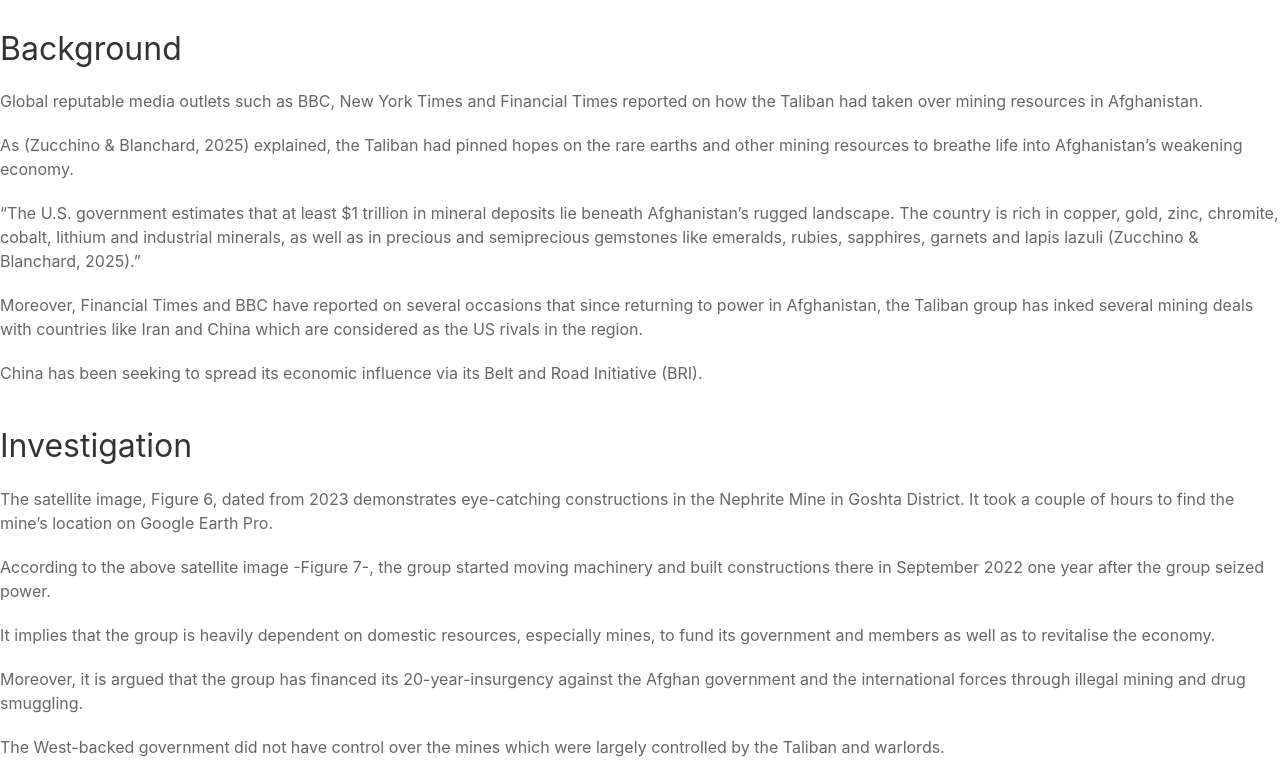
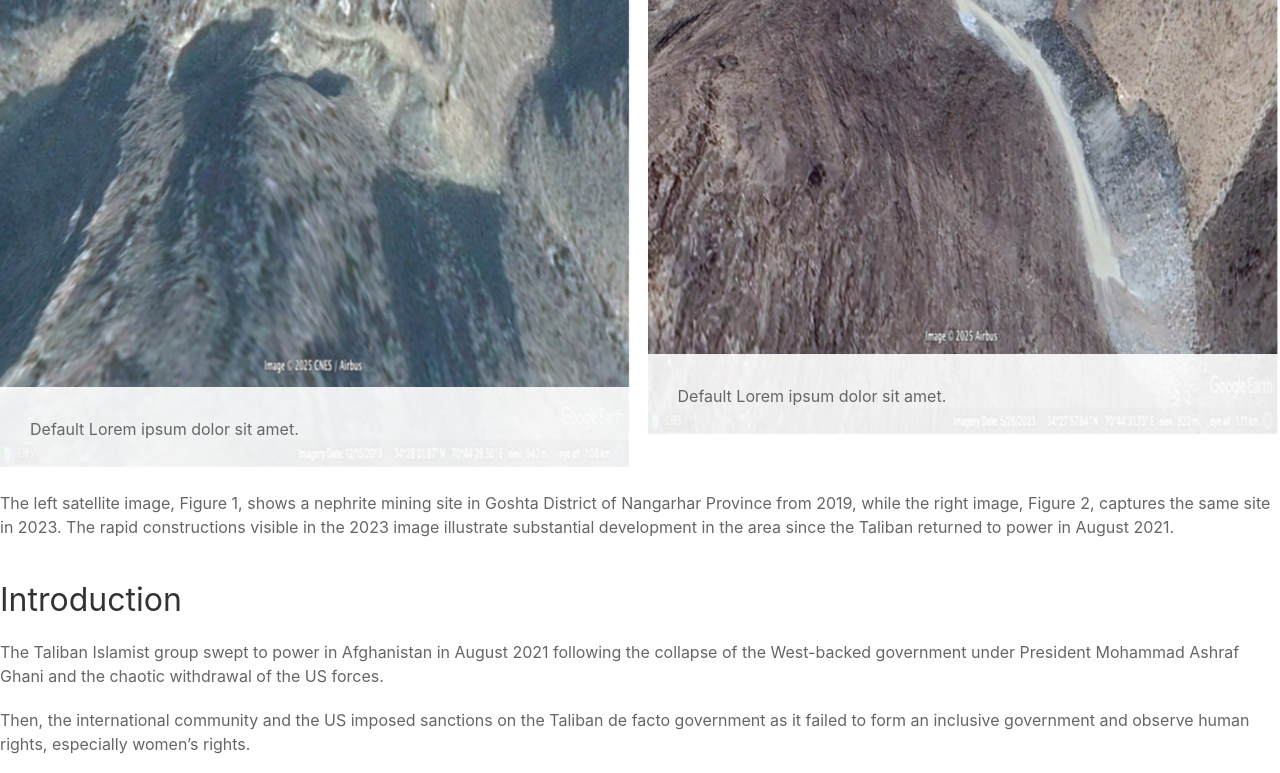
Before and after one commit to waisalizai/Afghan_mining_project, a website: page index.html in a window 1280 px wide. Shown: the part 697-1470 px from the top of the page. Drawn offline with Linux system fonts and the light colour scheme.

Commit message:
writing more codes

```diff
--- a/index.html
+++ b/index.html
@@ -13,6 +13,32 @@
 <body>
 
 <h1> Using Satellite Imagery to Investigate Rapid Constructions Around Nephrite Mine in eastern Nangarhar Province, Afghanistan </h1>
+
+
+<div class="uk-child-width-1-2 uk-grid-small" uk-grid>
+
+    <div>
+        <div class="uk-inline">
+            <img src="images/Picture 1.png" class="uk-width-1-1" alt="">
+            <div class="uk-overlay uk-overlay-default uk-position-bottom">
+                <p>Default Lorem ipsum dolor sit amet.</p>
+            </div>
+        </div>
+    </div>
+
+    <div>
+        <div class="uk-inline">
+            <img src="images/Picture 2.png" class="uk-width-1-1" alt="">
+            <div class="uk-overlay uk-overlay-default uk-position-bottom">
+                <p>Default Lorem ipsum dolor sit amet.</p>
+            </div>
+        </div>
+    </div>
+
+</div>
+
+
+
 
 <p>
     The left satellite image, Figure 1, shows a nephrite mining site in Goshta District of Nangarhar Province from 2019, while the right image, Figure 2, captures the same site in 2023. The rapid constructions visible in the 2023 image illustrate substantial development in the area since the Taliban returned to power in August 2021.
```
